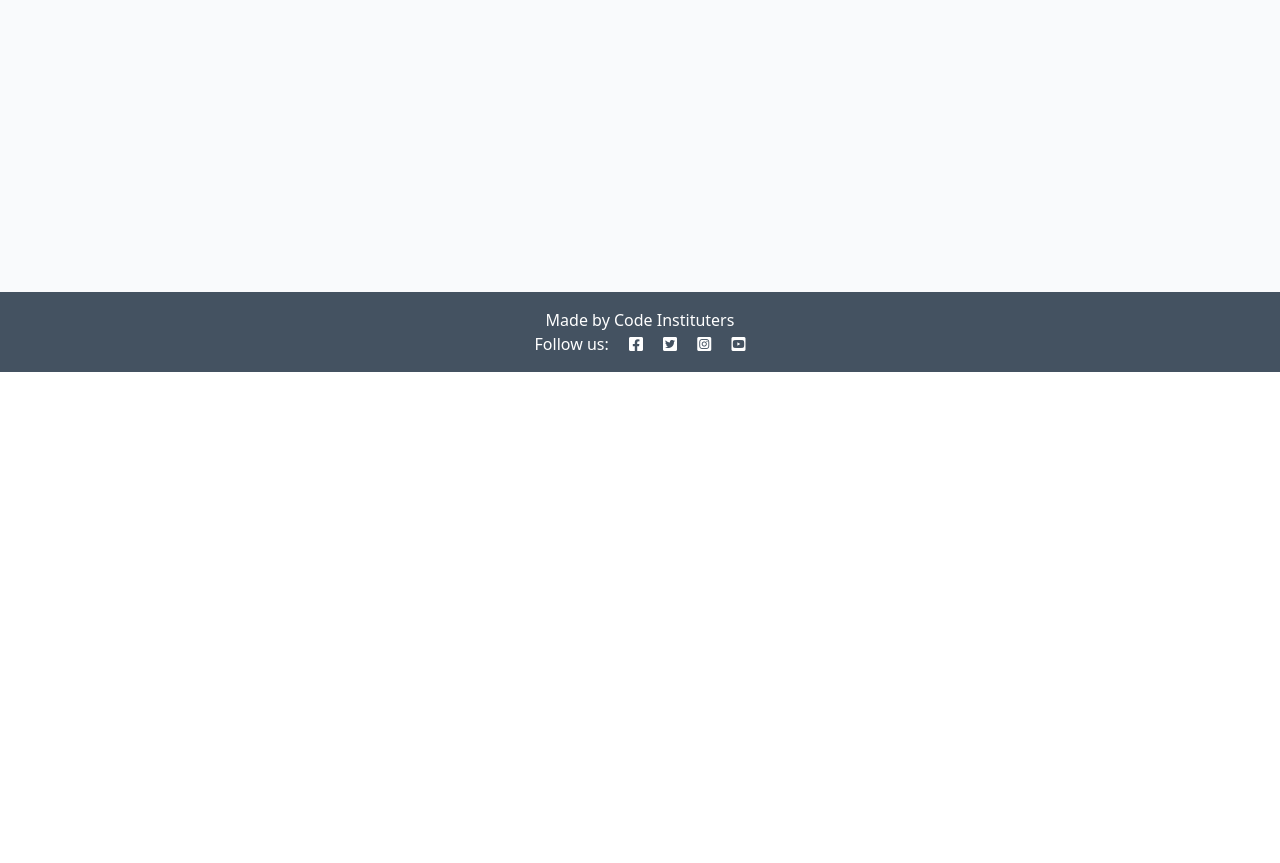
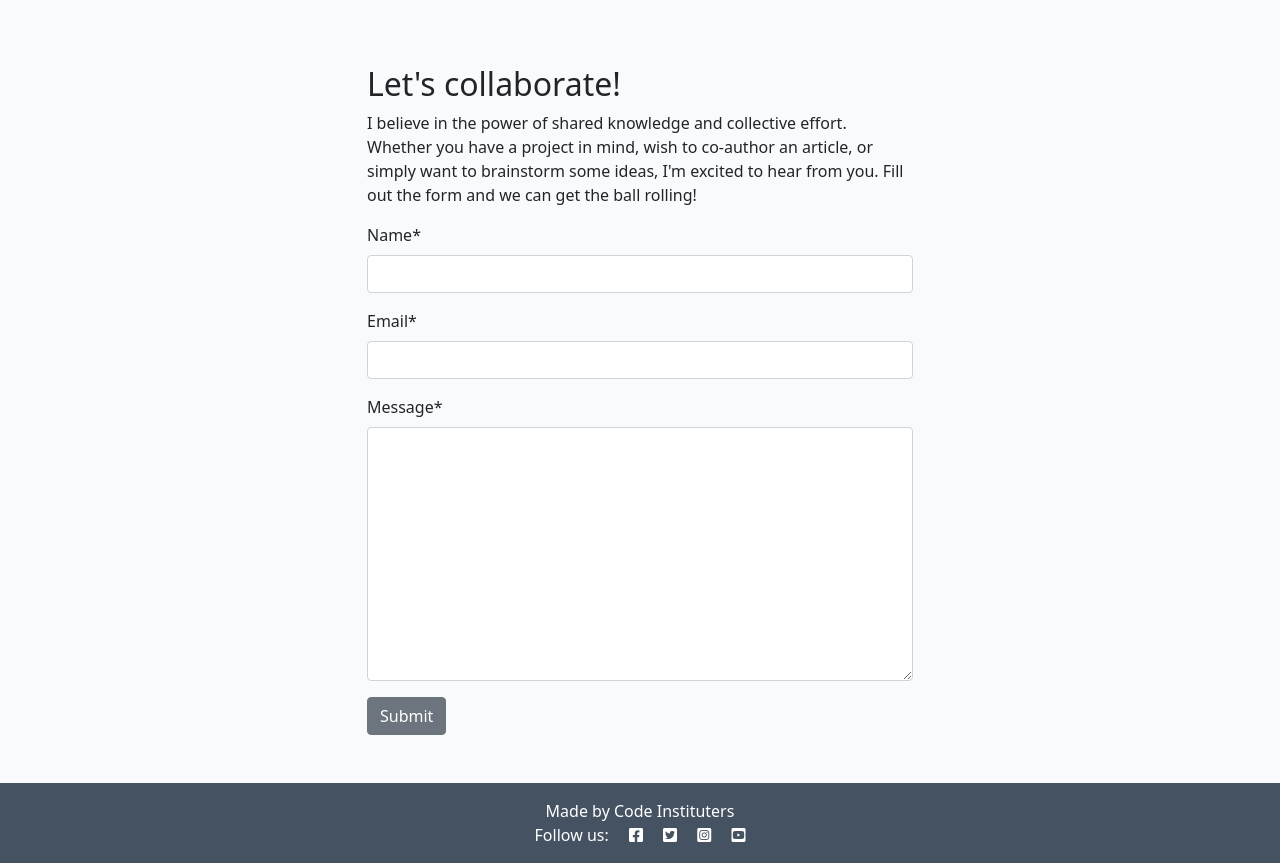
Before and after one commit to jordanabraga/django-blog, a Django app: page /about/ in a window 1280 px wide. Shown: the part 428-1291 px from the top of the page. Before the commit the page ends 800 px from the top, so only its background shows below. Run offline with Django 4.2, Linux system fonts and the light colour scheme; data that the repository does not hold is empty; some libraries are stand-ins or nearby versions.

Commit message:
Add contact form to about page

```diff
--- /dev/null
+++ b/about/forms.py
@@ -0,0 +1,8 @@
+from .models import CollaborateRequest
+from django import forms
+
+
+class CollaborateForm(forms.ModelForm):
+    class Meta:
+        model = CollaborateRequest
+        fields = ('name', 'email', 'message')
--- a/about/models.py
+++ b/about/models.py
@@ -1,4 +1,6 @@
 from django.db import models
+
+# Create your models here.
 
 
 class About(models.Model):
@@ -8,3 +10,13 @@ class About(models.Model):
 
     def __str__(self):
         return self.title
+
+
+class CollaborateRequest(models.Model):
+    name = models.CharField(max_length=200)
+    email = models.EmailField()
+    message = models.TextField()
+    read = models.BooleanField(default=False)
+
+    def __str__(self):
+        return f"Collaboration request from {self.name}"
--- a/about/templates/about/about.html
+++ b/about/templates/about/about.html
@@ -1,12 +1,14 @@
 {% extends 'base.html' %}
+{% load static %}
+{% load crispy_forms_tags %}
+
 {% block content %}
-{% load static %}
 <div class="container mt-5">
     <div class="row">
-        <div class="col-4 text-center">
+        <div class="col-12 col-md-4 text-center">
             <img src="{% static 'images/nobody.jpg' %}" width="75%">
         </div>
-        <div class="col-8">
+        <div class="col-12 col-md-8">
             <h2>{{ about.title }}</h2>
             {{ about.content | safe }}
         </div>
@@ -17,6 +19,23 @@
 
           <p class="text-end"><em>Updated on: {{ about.updated_on }}</em></p>
         </div>
-      </div>
+    </div>
+    <div class="row justify-content-center">
+        <div class="col-12 col-md-6 my-5">
+            <h2>Let's collaborate!</h2>
+            <p>I believe in the power of shared knowledge and collective effort.
+                Whether you have a project in mind, wish to co-author
+                an article, or simply want to brainstorm some ideas,
+                I'm excited to hear from you. Fill out the form
+                and we can get the ball rolling!</p>
+            <!-- add your form here. Your submit button should
+                                have the classes of btn, btn-secondary -->
+                <form method="post">
+                    {{ collaborate_form | crispy }}
+                    {% csrf_token %}
+                    <button class="btn btn-secondary" type="submit">Submit</button>
+                </form>
+        </div>
+    </div>
 </div>
 {% endblock content %}
--- a/about/views.py
+++ b/about/views.py
@@ -1,7 +1,7 @@
 from django.shortcuts import render
 from .models import About
+from .forms import CollaborateForm
 # Create your views here.
-
 
 def about_me(request):
     """
@@ -9,8 +9,12 @@ def about_me(request):
     """
     about = About.objects.all().order_by('-updated_on').first()
 
+    collaborate_form = CollaborateForm()
+
     return render(
         request,
         "about/about.html",
-        {"about": about},
+        {"about": about,
+        "collaborate_form": collaborate_form
+        },
     )
--- a/codestar/settings.py
+++ b/codestar/settings.py
@@ -28,7 +28,7 @@ TEMPLATES_DIR = os.path.join(BASE_DIR, 'templates')
 SECRET_KEY = os.environ.get("SECRET_KEY")
 
 # SECURITY WARNING: don't run with debug turned on in production!
-DEBUG = False
+DEBUG = True
 
 ALLOWED_HOSTS = ['8000-jordanabraga-djangoblog-yafd7vngrw9.ws-eu108.gitpod.io',
                 '.herokuapp.com']
```
Also changed, not shown: about/admin.py (+13 -2 lines), about/migrations/0002_collaboraterequest.py (added).
